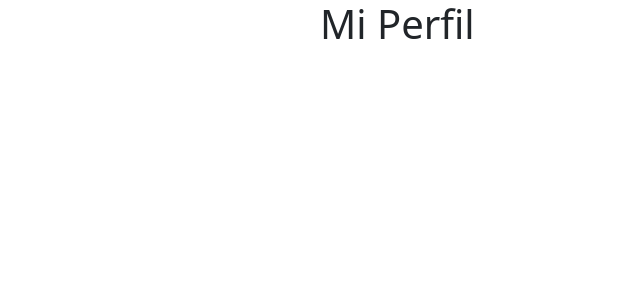
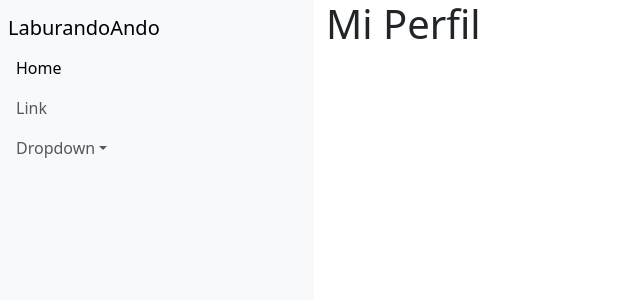
Before and after one commit to FranprzDev/LaburandoAndo, a React (Vite) app: page /miperfil in a window 1280 px wide. Shown: the top 300 px of the page, without its empty margins (0-640 px from the left). Built offline with nearby package versions, Linux system fonts and the light colour scheme.

Commit message:
agregue navbar offcanvas de bootstrap en cp MenuProfesional y agregue estilos css para que ocupe todo el viewport height

```diff
--- a/src/components/PerfilLayout.jsx
+++ b/src/components/PerfilLayout.jsx
@@ -2,9 +2,9 @@ import MenuProfesional from "./profesional/MenuProfesional";
 
 const PerfilLayout = ({ children }) => {
   return (
-    <section className="px-0 container-fluid mainSection">
-      <div className="row containerProfile w-100">
-        <article className="col-md-4 col-lg-3 col-xxl-2 h-100">
+    <section className="container-fluid mainSection">
+      <div className="row containerProfile">
+        <article className="col-md-4 col-lg-3 col-xxl-2 px-0">
           <MenuProfesional></MenuProfesional>
         </article>
         <article className="col-md-8 col-lg-9 col-xxl-10">{children}</article>
--- a/src/components/profesional/MenuProfesional.jsx
+++ b/src/components/profesional/MenuProfesional.jsx
@@ -1,11 +1,84 @@
-import React from 'react';
+import React from "react";
+import "../../styles/perfilProfesional.css";
+import { Link } from "react-router-dom";
 
 const MenuProfesional = () => {
-    return (
-        <div>
-
+  return (
+    <nav className="navbar navbar-expand-md menuProfessional bg-body-tertiary d-flex align-items-start w-100 px-2">
+      <div className="px-0 container-fluid containerMenu d-flex flex-md-column align-items-start">
+        <Link className="navbar-brand" to={"/"}>
+          LaburandoAndo
+        </Link>
+        <button
+          className="navbar-toggler"
+          type="button"
+          data-bs-toggle="offcanvas"
+          data-bs-target="#offcanvasNavbar"
+          aria-controls="offcanvasNavbar"
+          aria-label="Toggle navigation"
+        >
+          <span className="navbar-toggler-icon"></span>
+        </button>
+        <div
+          className="offcanvas offcanvas-start"
+          id="offcanvasNavbar"
+          aria-labelledby="offcanvasNavbarLabel"
+        >
+          <div className="offcanvas-header">
+            <button
+              type="button"
+              className="btn-close"
+              data-bs-dismiss="offcanvas"
+              aria-label="Close"
+            ></button>
+          </div>
+          <div className="offcanvas-body">
+            <ul className="navbar-nav justify-content-end d-flex flex-column flex-grow-1 pe-3">
+              <li className="nav-item">
+                <Link className="nav-link active" aria-current="page" to={"/"}>
+                  Home
+                </Link>
+              </li>
+              <li className="nav-item">
+                <a className="nav-link" href="#">
+                  Link
+                </a>
+              </li>
+              <li className="nav-item dropdown">
+                <a
+                  className="nav-link dropdown-toggle"
+                  href="#"
+                  role="button"
+                  data-bs-toggle="dropdown"
+                  aria-expanded="false"
+                >
+                  Dropdown
+                </a>
+                <ul className="dropdown-menu">
+                  <li>
+                    <a className="dropdown-item" href="#">
+                      Action
+                    </a>
+                  </li>
+                  <li>
+                    <a className="dropdown-item" href="#">
+                      Another action
+                    </a>
+                  </li>
+                  <li></li>
+                  <li>
+                    <a className="dropdown-item" href="#">
+                      Something else here
+                    </a>
+                  </li>
+                </ul>
+              </li>
+            </ul>
+          </div>
         </div>
-    );
+      </div>
+    </nav>
+  );
 };
 
 export default MenuProfesional;
--- /dev/null
+++ b/src/styles/perfilProfesional.css
@@ -0,0 +1,15 @@
+@media all and (min-width:768px){
+    .containerProfile{
+        width: 100%;
+    }
+
+    .menuProfessional{
+        min-height: 100vh;
+    }
+
+    .menuProfessional .containerMenu{
+        height: 100%;
+    }
+
+
+}
```
